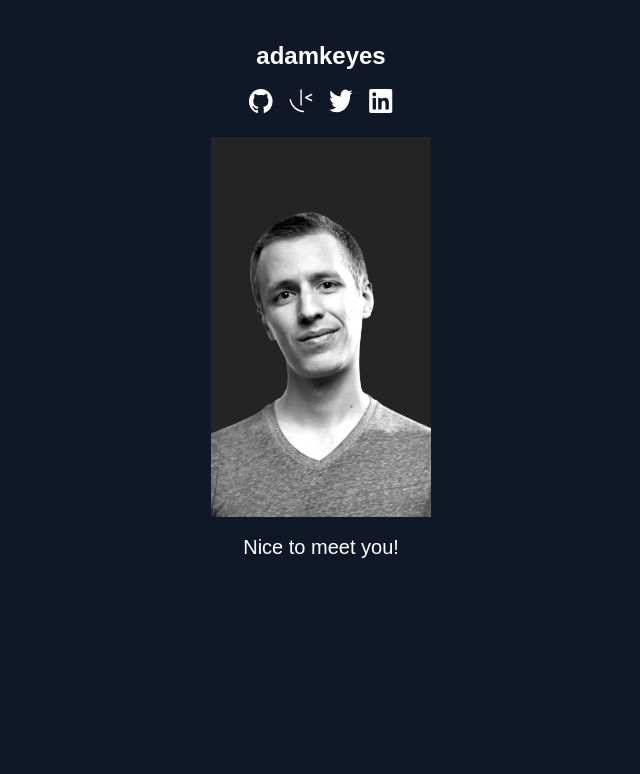
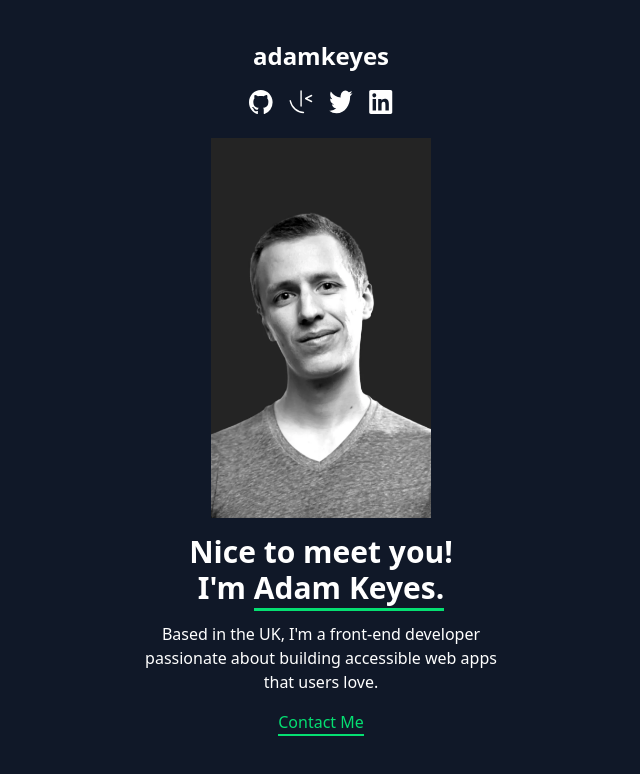
Before and after one commit to Nina-pind/R312-TD5, a website built with Vite: page index.html in a window 1280 px wide. Shown: the whole page, without its empty margins (319-959 px from the left). Built offline with nearby package versions, Linux system fonts and the light colour scheme.

Commit message:
paragraphe

```diff
--- a/index.html
+++ b/index.html
@@ -6,25 +6,27 @@
     <link href="/src/style.css" rel="stylesheet" />
     <title>Portfolio</title>
   </head>
-  <body class="bg-gray-900 text-white font-sans">
+  <body class="clr-gray-900 clr-white font-sans">
     <header class="text-center py-10">
       <h1 class="text-2xl font-bold">adamkeyes</h1>
       <div class="flex justify-center gap-4 mt-4">
-        <a href="#" class="text-gray-300">
+        <a href="#" class="clr-grey-300">
           <img src="/assets/Icons/icon-github.svg" alt="GitHub Icon" class="w-6 h-6 inline" />
         </a>
-        <a href="#" class="text-gray-300">
+        <a href="#" class="clr-grey-300">
           <img src="/assets/Icons/icon-frontend-mentor.svg" alt="frontend Icon" class="w-6 h-6 inline" />
         </a>
-        <a href="#" class="text-gray-300">
+        <a href="#" class="clr-grey-300">
           <img src="/assets/Icons/icon-twitter.svg" alt="Twitter Icon" class="w-6 h-6 inline" />
         </a>
-        <a href="#" class="text-gray-300">
+        <a href="#" class="clr-grey-300">
           <img src="/assets/Icons/icon-linkedin.svg" alt="LinkedIn Icon" class="w-6 h-6 inline" />
         </a>
       </div>
       <img src="/assets/Profile/image-profile-desktop.webp" alt="Profile Picture" class="mx-auto mt-6 w-55 h-95 object-cover" />
-      <h2 class="text-xl mt-4">Nice to meet you!</h2>
+      <h2 class="text-3xl mt-4 font-bold clr-white">Nice to meet you! <br> I'm <span class= "border-b-3 border-green-400"> Adam Keyes.</span></h2>
+      <p class="px-25 m-4  clr-white max-w-xl mx-auto">Based in the UK, I'm a front-end developer passionate about building accessible web apps that users love.</p>
+      <button class="text-green-400 border-b-2 border-green-400 hover:green">Contact Me</button>
     </header>
 
 
--- a/src/style.css
+++ b/src/style.css
@@ -1,6 +1,5 @@
 @import "tailwindcss";
 
-@import "tailwindcss";
 
 :root {
   --clr-white: oklch(1 0 0);
@@ -13,33 +12,30 @@
   --clr-green: oklch(87.1% 0.15 154.449);
   --clr-green-300: oklch(79.2% 0.209 151.711);
 }
-
-body {
-  background-color: var(--clr-gray-900);
-  color: var(--clr-white);
-  font-family: 'Arial', sans-serif;
-}
-
-h1, h2, h3, h4 {
+.clr-white {
   color: var(--clr-white);
 }
 
-.text-gray-300 {
+.clr-gray-300 {
   color: var(--clr-gray-300);
 }
 
-.bg-gray-800 {
-  background-color: var(--clr-gray-800);
+.clr-gray-400 {
+  color: var(--clr-gray-400);
 }
 
-.bg-green-300 {
-  background-color: var(--clr-green-300);
+.clr-gray-800 {
+  color: var(--clr-gray-800);
 }
 
-.text-green-300 {
+.clr-gray-900 {
+  background-color: var(--clr-gray-900);
+}
+
+.clr-green {
+  color: var(--clr-green);
+}
+
+.clr-green-300 {
   color: var(--clr-green-300);
 }
-
-button {
-  cursor: pointer;
-}
```
